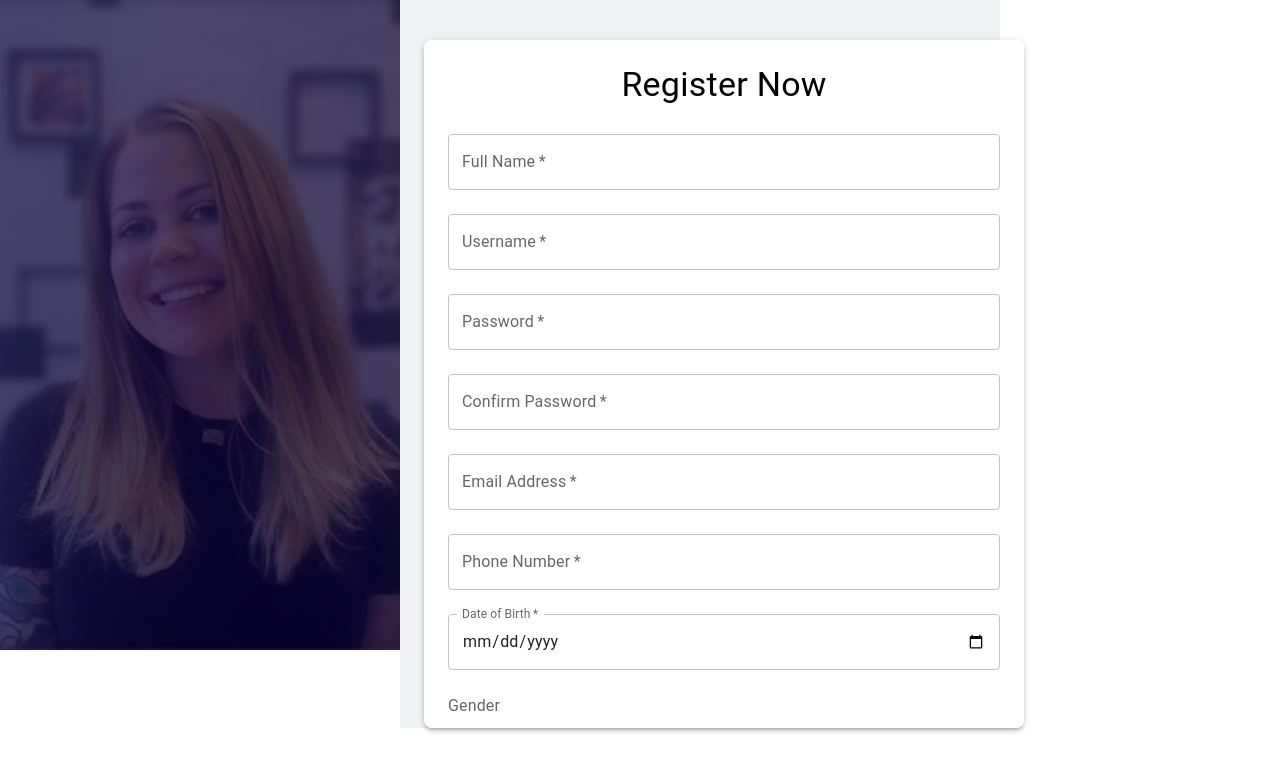
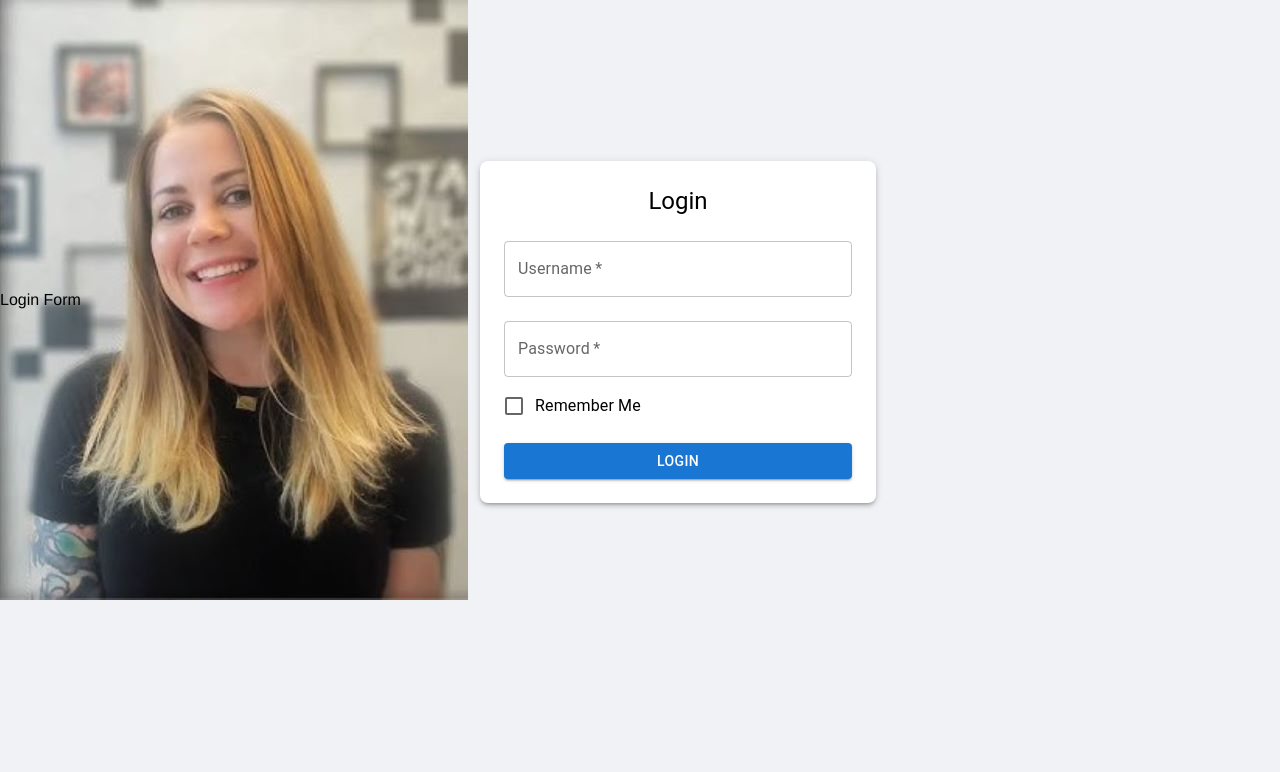
Before and after one commit to Venkateshjakkam/Training_session_2_react, a React (Create React App) app: page / in a window 1280 px wide. Shown: the top 772 px of the page. Built offline with nearby package versions, Linux system fonts and the light colour scheme.

Commit message:
axios_updated

```diff
--- a/package.json
+++ b/package.json
@@ -10,6 +10,7 @@
     "@testing-library/jest-dom": "^5.17.0",
     "@testing-library/react": "^13.4.0",
     "@testing-library/user-event": "^13.5.0",
+    "axios": "^1.7.2",
     "react": "^18.3.1",
     "react-dom": "^18.3.1",
     "react-scripts": "5.0.1",
--- a/src/Form.js
+++ b/src/Form.js
@@ -1,5 +1,6 @@
 import React, { useState } from 'react';
 import { Container, TextField, Button, Checkbox, FormControlLabel, Box, Typography, Radio, RadioGroup, FormControl, FormLabel, FormGroup, FormHelperText, MenuItem, Select, InputLabel } from '@mui/material';
+import axios from 'axios';
 import './Form.css';
 
 export default function Form() {
@@ -16,20 +17,32 @@ export default function Form() {
   const [bio, setBio] = useState('');
   const [agreeToTerms, setAgreeToTerms] = useState(false);
 
-  const handleSubmit = (event) => {
+  const handleSubmit = async (event) => {
     event.preventDefault();
-    console.log('Full Name:', fullName);
-    console.log('Username:', username);
-    console.log('Password:', password);
-    console.log('Confirm Password:', confirmPassword);
-    console.log('Email:', email);
-    console.log('Phone Number:', phoneNumber);
-    console.log('Date of Birth:', dob);
-    console.log('Gender:', gender);
-    console.log('Hobbies:', hobbies);
-    console.log('Country:', country);
-    console.log('Bio:', bio);
-    console.log('Agree to Terms:', agreeToTerms);
+    const formData = {
+      fullName,
+      username,
+      password,
+      confirmPassword,
+      email,
+      phoneNumber,
+      dob,
+      gender,
+      hobbies,
+      country,
+      bio,
+      agreeToTerms,
+    };
+
+
+    try {
+      const response = await axios.post('https://jsonplaceholder.typicode.com/posts', formData);
+      console.log('Form submitted successfully:', response.data);
+    } catch (error) {
+      console.error('Error submitting form:', error);
+    }
+
+
   };
 
   const handleHobbiesChange = (event) => {
--- a/src/Login.css
+++ b/src/Login.css
@@ -21,7 +21,7 @@ body {
   }
 
   .main-container{
-	width:400px;
+	width:900px;
 	height: 600px;
 	background: url(imgBack-2.jpg) no-repeat;
 
--- a/src/Login.js
+++ b/src/Login.js
@@ -1,17 +1,33 @@
 import React,{useState} from 'react';
 import { Container, TextField, Button, Checkbox, FormControlLabel, Box, Typography } from '@mui/material';
 import './Login.css';
+import axios from 'axios';
 
 export default function Login() {
   const [username, setUsername] = useState('');
   const [password, setPassword] = useState('');
   const [rememberMe, setRememberMe] = useState(false);
 
-  const handleSubmit = (event) => {
+  // const handleSubmit = (event) => {
+  //   event.preventDefault();
+  //   console.log('Username:', username);
+  //   console.log('Password:', password);
+  //   console.log('Remember Me:', rememberMe);
+  // };
+  const handleSubmit = async (event) => {
     event.preventDefault();
-    console.log('Username:', username);
-    console.log('Password:', password);
-    console.log('Remember Me:', rememberMe);
+    const loginData = {
+      username,
+      password,
+      rememberMe,
+    };
+
+    try {
+      const response = await axios.post('https://jsonplaceholder.typicode.com/posts', loginData);
+      console.log('Login successful:', response.data);
+    } catch (error) {
+      console.error('Error logging in:', error);
+    }
   };
 
   return (
--- a/src/index.js
+++ b/src/index.js
@@ -2,8 +2,8 @@ import React from 'react';
 import ReactDOM from 'react-dom/client';
 import './index.css';
 // import App from './App';
-import Form from './Form'
-// import Login from './Login';
+// import Form from './Form'
+import Login from './Login';
 import reportWebVitals from './reportWebVitals';
 
 const root = ReactDOM.createRoot(document.getElementById('root'));
@@ -11,8 +11,8 @@ root.render(
   <React.StrictMode>
 
       {/* <App /> */}
-      <Form/>
-      {/* <Login/> */}
+      {/* <Form/> */}
+      <Login/>
 
   </React.StrictMode>
 );
```
Also changed, not shown: 1 other file (tests, documents, lock files or other folders).
